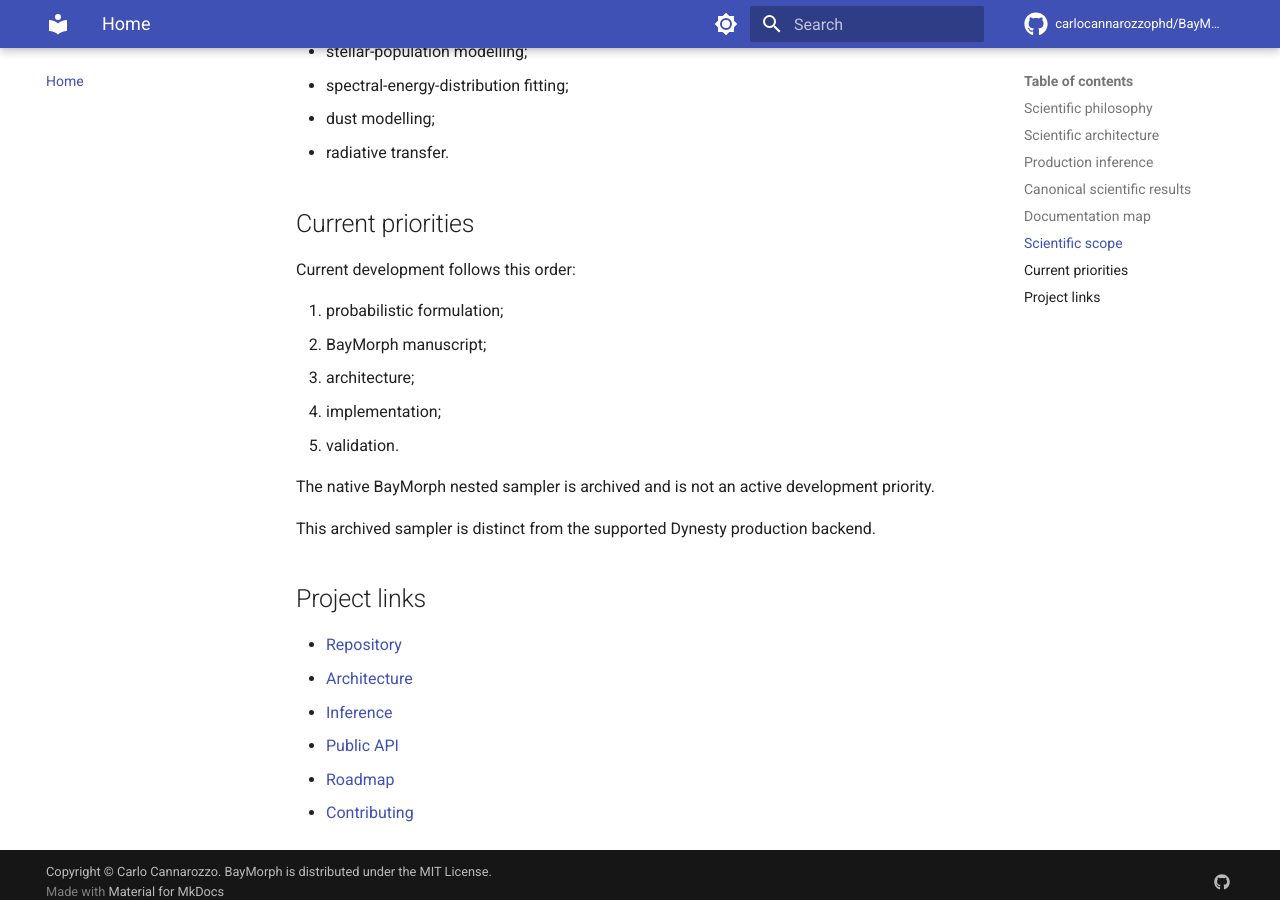
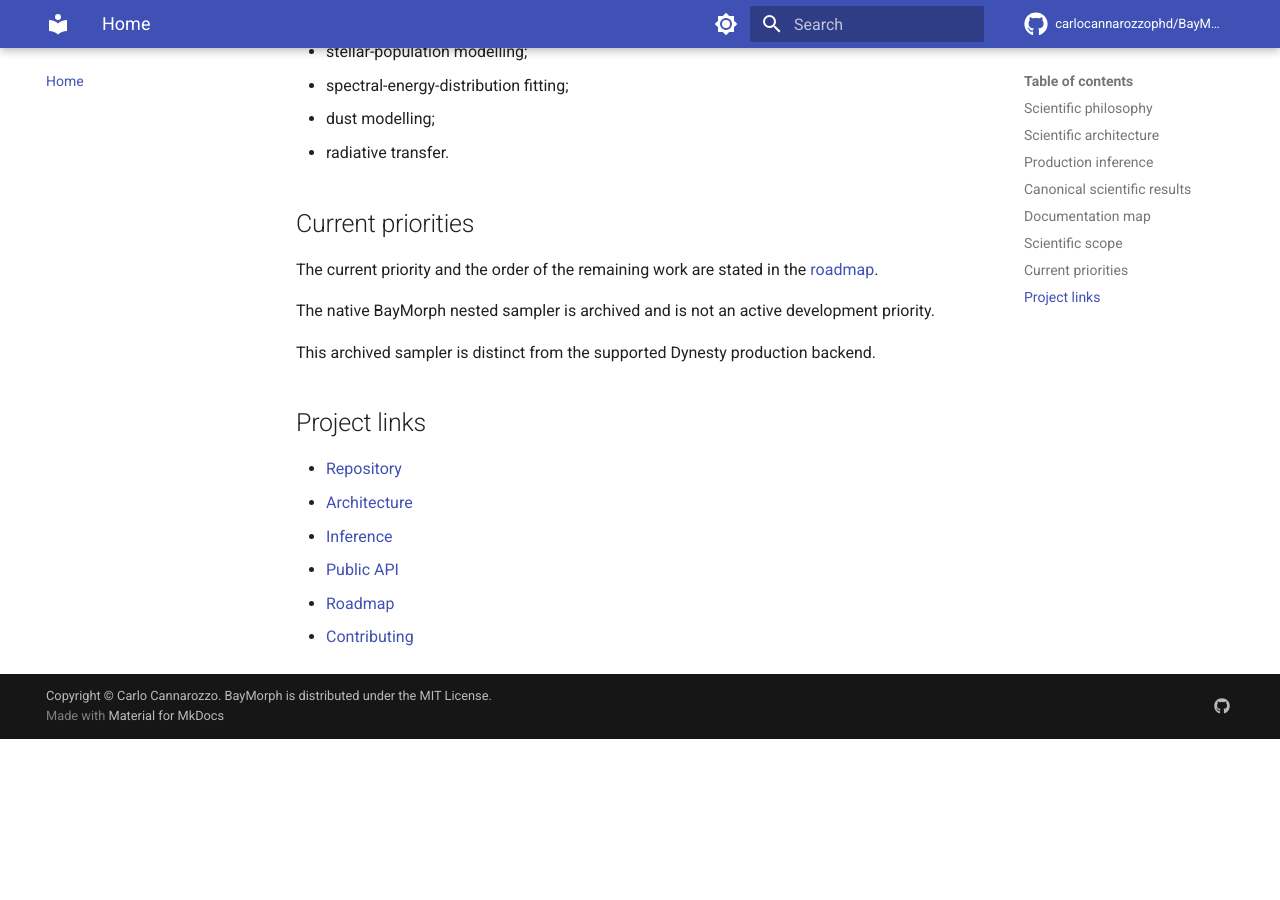
Before and after one commit to carlocannarozzophd/BayMorph, an MkDocs documentation site: the page built from docs/index.md, in a window 1280 px wide and 900 px high, scrolled down 3772 px. Built offline with MkDocs 1.6.1 and Material for MkDocs 9.7.7, drawn with Linux system fonts in a browser that asks for light colours; comment, search, counter and statistics services are not loaded; after the commit the page ends 4511 px from its top, so only the background shows below that.

```diff
--- a/docs/index.md
+++ b/docs/index.md
@@ -197,13 +197,8 @@ The current scope excludes:
 
 ## Current priorities
 
-Current development follows this order:
-
-1. probabilistic formulation;
-2. BayMorph manuscript;
-3. architecture;
-4. implementation;
-5. validation.
+The current priority and the order of the remaining work are stated in the
+[roadmap](https://github.com/carlocannarozzophd/BayMorph/blob/main/ROADMAP.md).
 
 The native BayMorph nested sampler is archived and is not an active development
 priority.
```
Also changed, not shown: CHANGELOG.md (+3 -0 lines), README.md (+42 -40 lines), docs/API.md (+44 -30 lines).
